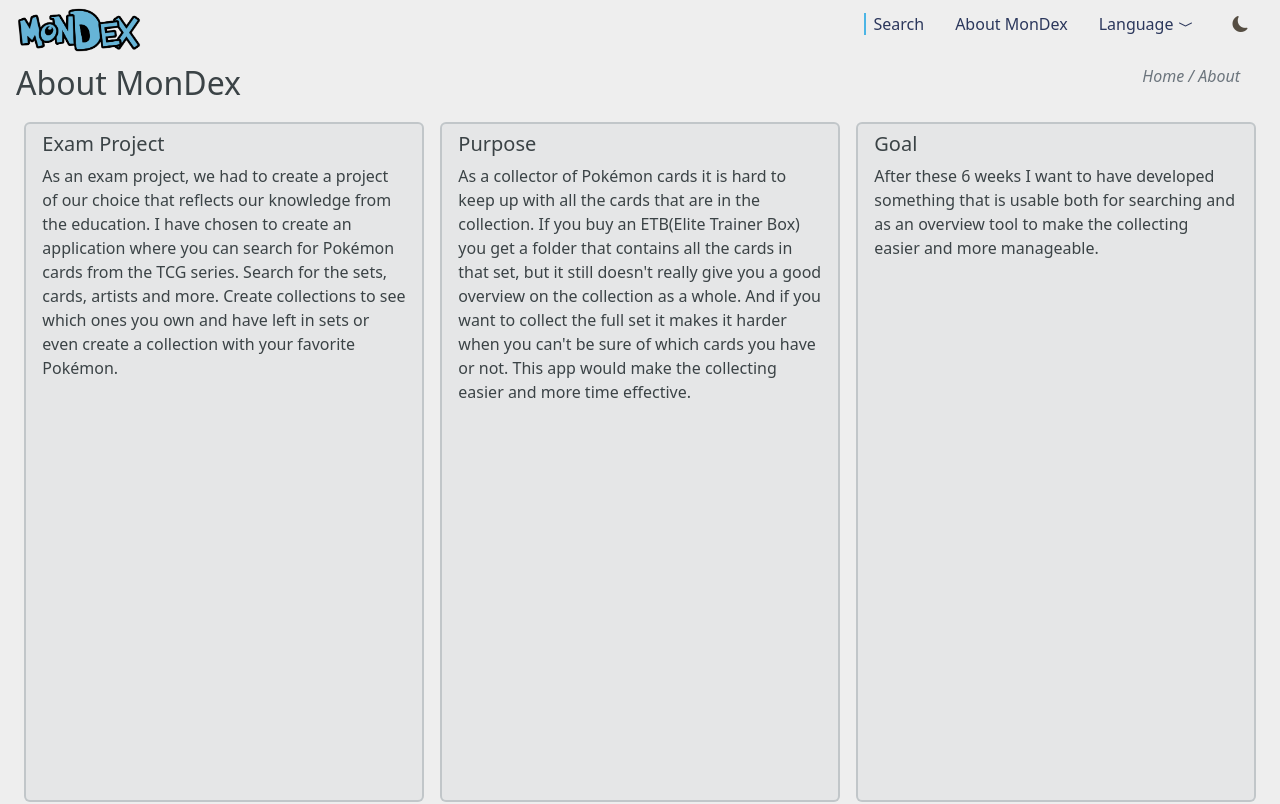
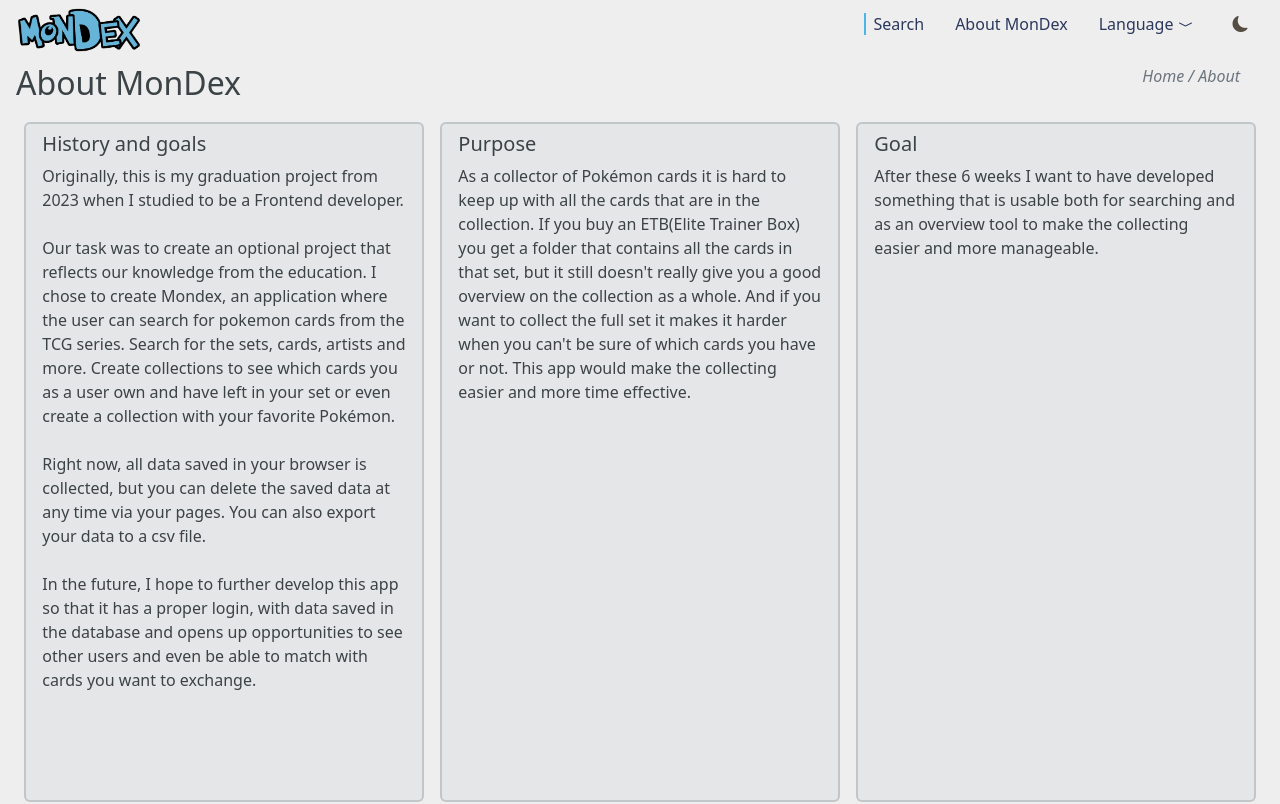
Before and after one commit to Carowa27/mondex, a React (Vite) app in the folder frontend/: page /about in a window 1280 px wide. Shown: the top 804 px of the page. Built offline with nearby package versions, Linux system fonts and the light colour scheme; no server answers.

Commit message:
(ref) update about

```diff
--- a/frontend/src/pages/AboutProject.tsx
+++ b/frontend/src/pages/AboutProject.tsx
@@ -47,9 +47,55 @@
           }
         >
           <h5 id="about-card-examprj-header">
-            {language?.lang_code.about_exam}
+            {language?.name === "English" ? (
+              <>History and goals</>
+            ) : (
+              <>Historia och mål</>
+            )}
           </h5>
-          <p className="m-0">{language?.lang_code.about_description_exam}</p>
+          <p className="m-0">
+            {language?.name === "English" ? (
+              <>
+                Originally, this is my graduation project from 2023 when I
+                studied to be a Frontend developer.
+                <br /> <br /> Our task was to create an optional project that
+                reflects our knowledge from the education. I chose to create
+                Mondex, an application where the user can search for pokemon
+                cards from the TCG series. Search for the sets, cards, artists
+                and more. Create collections to see which cards you as a user
+                own and have left in your set or even create a collection with
+                your favorite Pokémon. <br /> <br /> Right now, all data saved
+                in your browser is collected, but you can delete the saved data
+                at any time via your pages. You can also export your data to a
+                csv file. <br /> <br /> In the future, I hope to further develop
+                this app so that it has a proper login, with data saved in the
+                database and opens up opportunities to see other users and even
+                be able to match with cards you want to exchange.
+              </>
+            ) : (
+              <>
+                Ursprungligen är detta mitt examens projekt från 2023 när jag
+                studerade till Frontend utvecklare.
+                <br /> <br />
+                Vår uppgift varatt skapa ett valfritt projekt som återspeglar
+                våra kunskaper från utbildningen. Jag valde att skapa Mondex, en
+                applikation där användaren kan söka efter pokémonkort från
+                TCG-serien. Söka efter uppsättningarna, korten, artisterna och
+                mer. Skapa samlingar för att se vilka kort du som användare äger
+                och har kvar i set eller till och med skapa en samling med din
+                favorit Pokémon.
+                <br /> <br />
+                Just nu samlas all data som sparas i din browser, men du kan
+                närsomhelst ta bort den sparade datan via dina sidor. Du kan
+                även exportera din data till en csv fil.
+                <br />
+                <br />I framtiden hoppas jag att vidareutveckla denna app så att
+                den har en ordentlig inloggning, med data sparad i databas och
+                öppna upp för möjligheter att kunna se andra användare och
+                tillochmed kunna matcha med kort man vill byta.
+              </>
+            )}
+          </p>
         </div>
         <div
           className={
```
